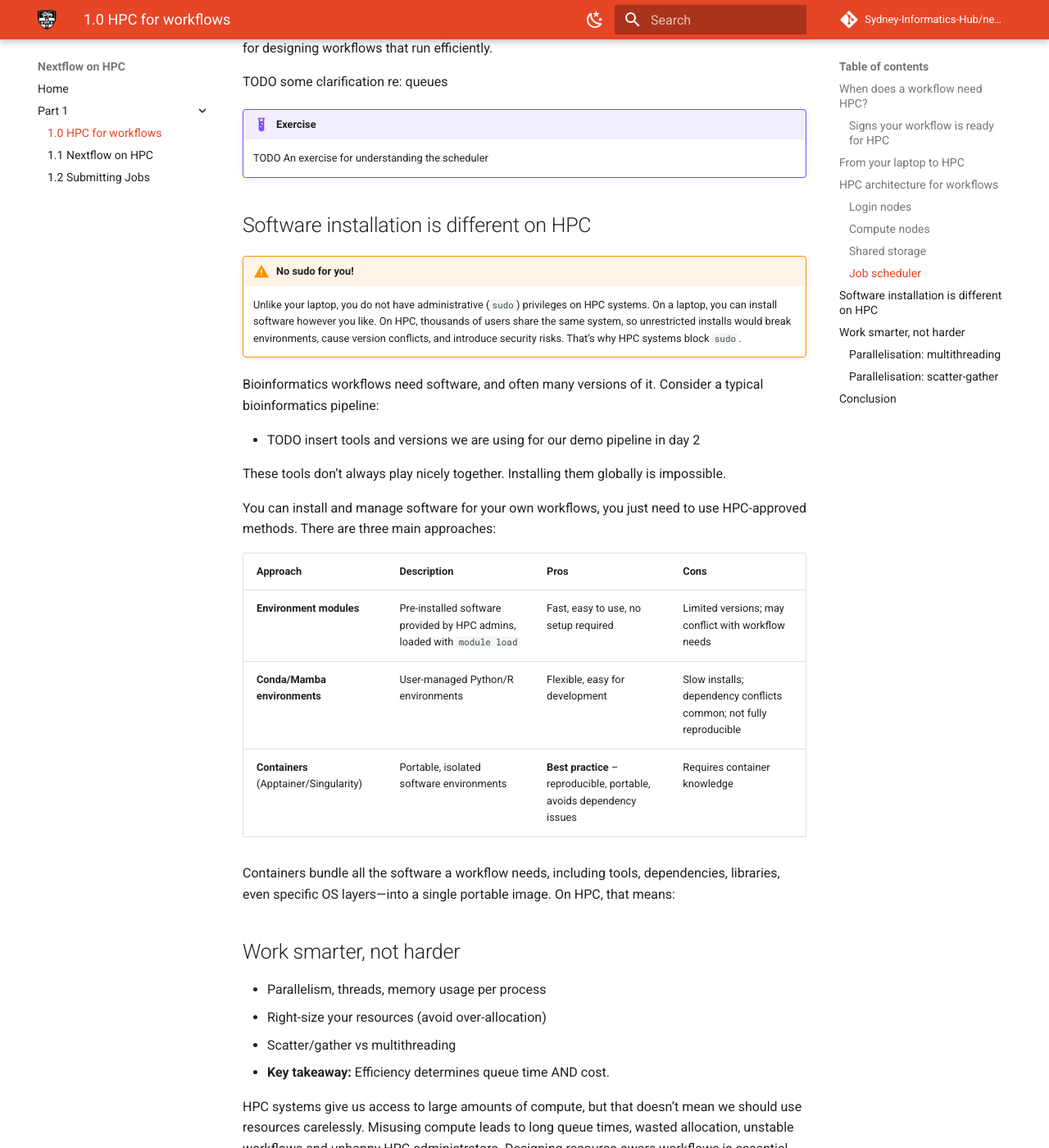
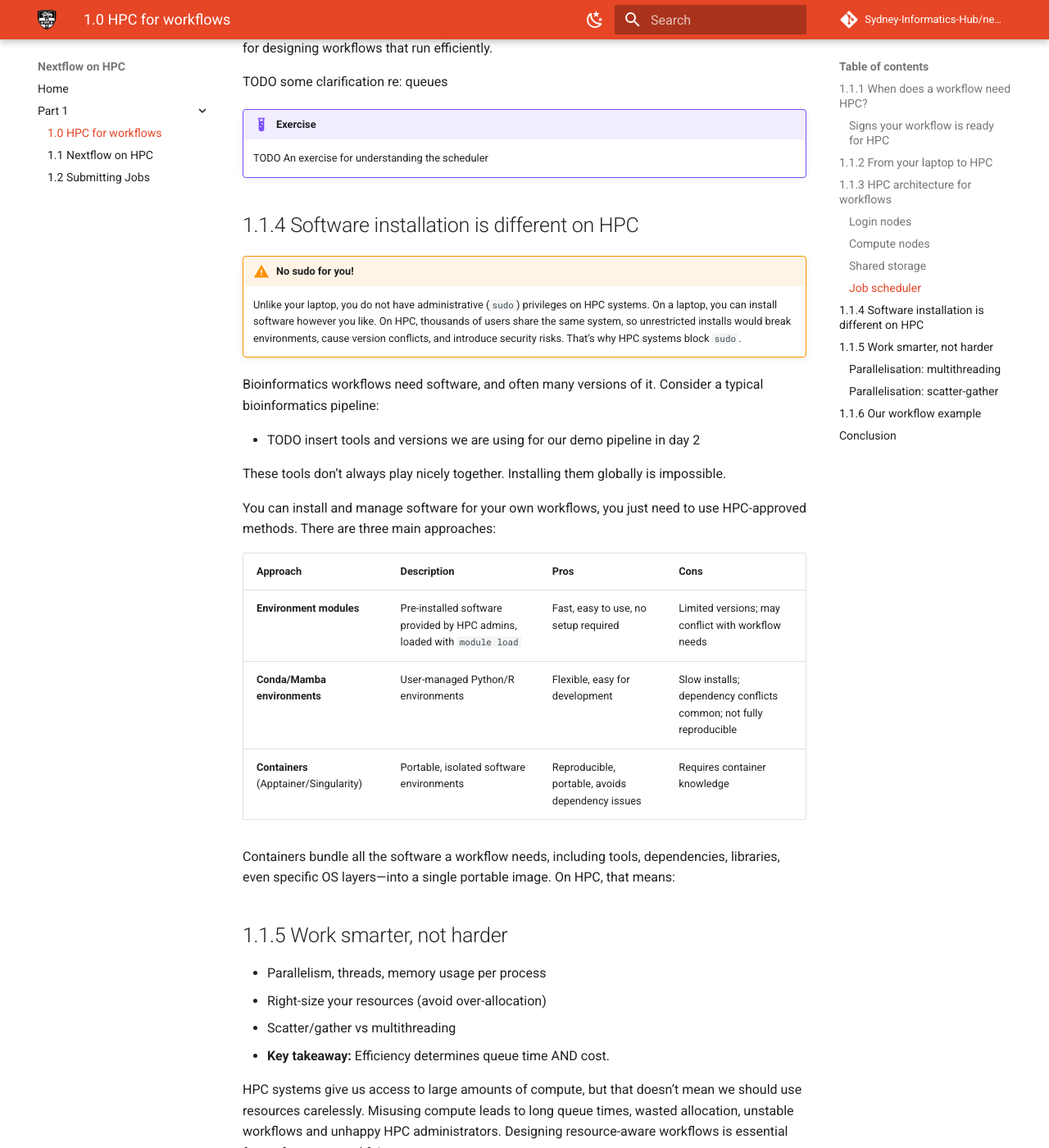
Before and after one commit to Sydney-Informatics-Hub/nextflow-hpc-workshop, an MkDocs documentation site: the page built from docs/part1/00_intro.md, in a window 1280 px wide and 1400 px high, scrolled down 4770 px. Shown: the whole window at 82% size. Built offline with MkDocs 1.6.1 and Material for MkDocs 9.7.7, drawn with Linux system fonts in a browser that asks for light colours; comment, search, counter and statistics services are not loaded; some of the changed text lies outside the part shown.

Commit message:
Number sections for part 1.1

```diff
--- a/docs/part1/00_intro.md
+++ b/docs/part1/00_intro.md
@@ -1,4 +1,4 @@
-# HPC for bioinformatics workflows
+# 1.1 HPC for bioinformatics workflows
 
 !!! info "Learning objectives"
 
@@ -9,7 +9,7 @@
 
 High Performance Computing (HPC) systems are built to run large numbers of computational jobs efficiently. Bioinformatics analysis often involves many steps, many tools, and many samples, making it a perfect match for HPC. However, HPCs expect work to be submitted in a particular way, following specific rules. This means our workflows often need to be designed for HPC, not just moved to HPC.
 
-## When does a workflow need HPC?
+## 1.1.1 When does a workflow need HPC?
 
 In bioinformatics, a workflow is simply a defined series of steps that take data as input and transform that data into processed data and/or analytical results. This is true whether you are doing whole genome variant calling, proteomics quantification, single-cell transcriptomics, or metagenomics assembly. Each step in the pipeline performs one job, and each job depends on some form of computation and storage.
 
@@ -37,7 +37,7 @@ A workflow is usually ready for HPC when scale becomes a problem. This might be
 | Workflow reliability matters | Need checkpointing and recovery |
 | Data must stay on institutional systems | Governance, ethics, security |
 
-## From your laptop to HPC
+## 1.1.2 From your laptop to HPC
 
 Before running a workflow, it is important to understand the system we are running it on. Running workloads on HPC is very different from running them on your laptop or a local workstation. HPCs are not just bigger, they are also:
 
@@ -49,7 +49,7 @@ This introduces an important trade-off. HPCs give you access to massive computat
 
 ![](figs/00_hpc_use.png){width=70%}
 
-## HPC architecture for workflows
+## 1.1.3 HPC architecture for workflows
 
 While HPCs can look intimidating, their architecture follows a simple structure that supports large-scale computation through shared resources. From a workflow perspective, this architecture means there are a few important realities to accept: work is not run interactively, resources must be requested rather than assumed and everything is governed by shared access.
 
@@ -80,7 +80,7 @@ TODO some clarification re: queues
 !!! example "Exercise"
     TODO An exercise for understanding the scheduler
 
-## Software installation is different on HPC
+## 1.1.4 Software installation is different on HPC
 
 !!! warning "No sudo for you!"
     Unlike your laptop, you do not have administrative (`sudo`) privileges on HPC systems. On a laptop, you can install software however you like. On HPC, thousands of users share the same system, so unrestricted installs would break environments, cause version conflicts, and introduce security risks. That’s why HPC systems block `sudo`.
@@ -97,11 +97,11 @@ You can install and manage software for your own workflows, you just need to use
 |----------|-------------|------|------|
 | **Environment modules** | Pre-installed software provided by HPC admins, loaded with `module load` | Fast, easy to use, no setup required | Limited versions; may conflict with workflow needs |
 | **Conda/Mamba environments** | User-managed Python/R environments | Flexible, easy for development | Slow installs; dependency conflicts common; not fully reproducible |
-| **Containers** (Apptainer/Singularity) | Portable, isolated software environments | **Best practice** – reproducible, portable, avoids dependency issues | Requires container knowledge |
+| **Containers** (Apptainer/Singularity) | Portable, isolated software environments | Reproducible, portable, avoids dependency issues | Requires container knowledge |
 
 Containers bundle all the software a workflow needs, including tools, dependencies, libraries, even specific OS layers—into a single portable image. On HPC, that means:
 
-## Work smarter, not harder
+## 1.1.5 Work smarter, not harder
 
 - Parallelism, threads, memory usage per process
 - Right-size your resources (avoid over-allocation)
@@ -120,6 +120,10 @@ At its core, HPC efficiency is about matching the structure of your workflow to
 
 ### Parallelisation: scatter-gather
 
+## 1.1.6 Our workflow example
+
+TODO add explainer of the high level genomics workflow we are using in the workshop.
+
 ## Conclusion
 
 This module sets the foundation for workflow configuration principles:
```
